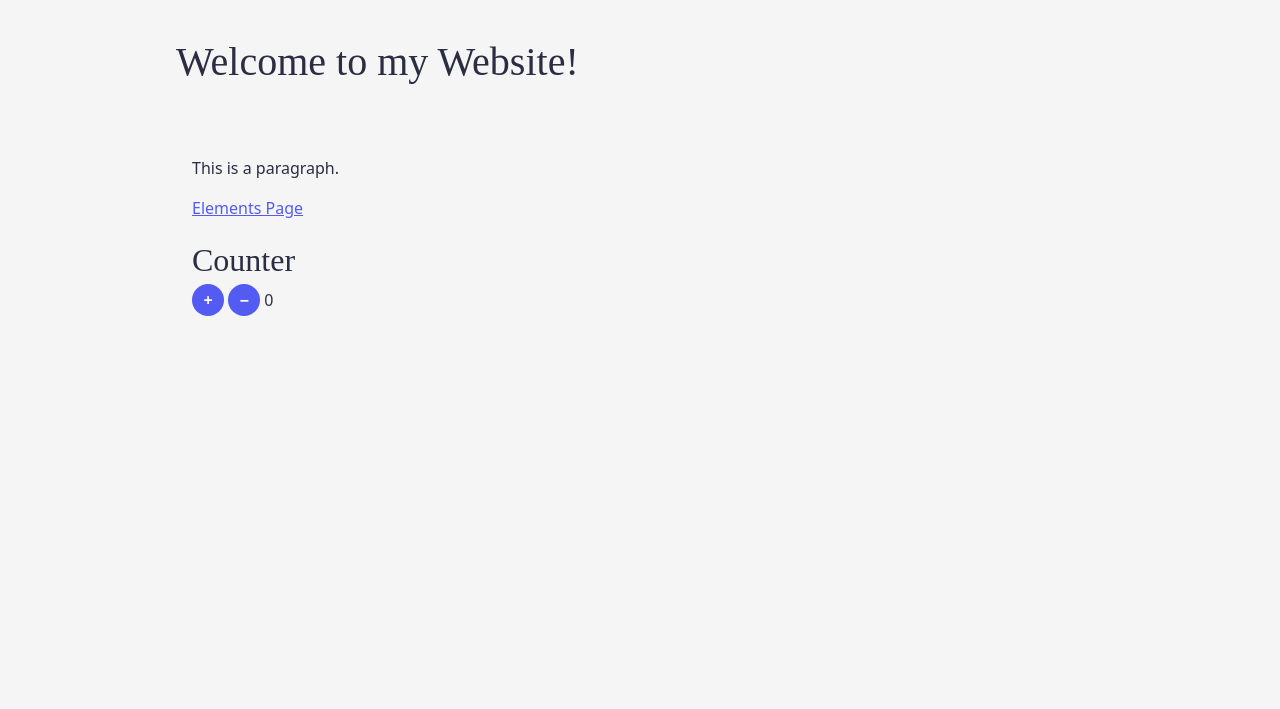
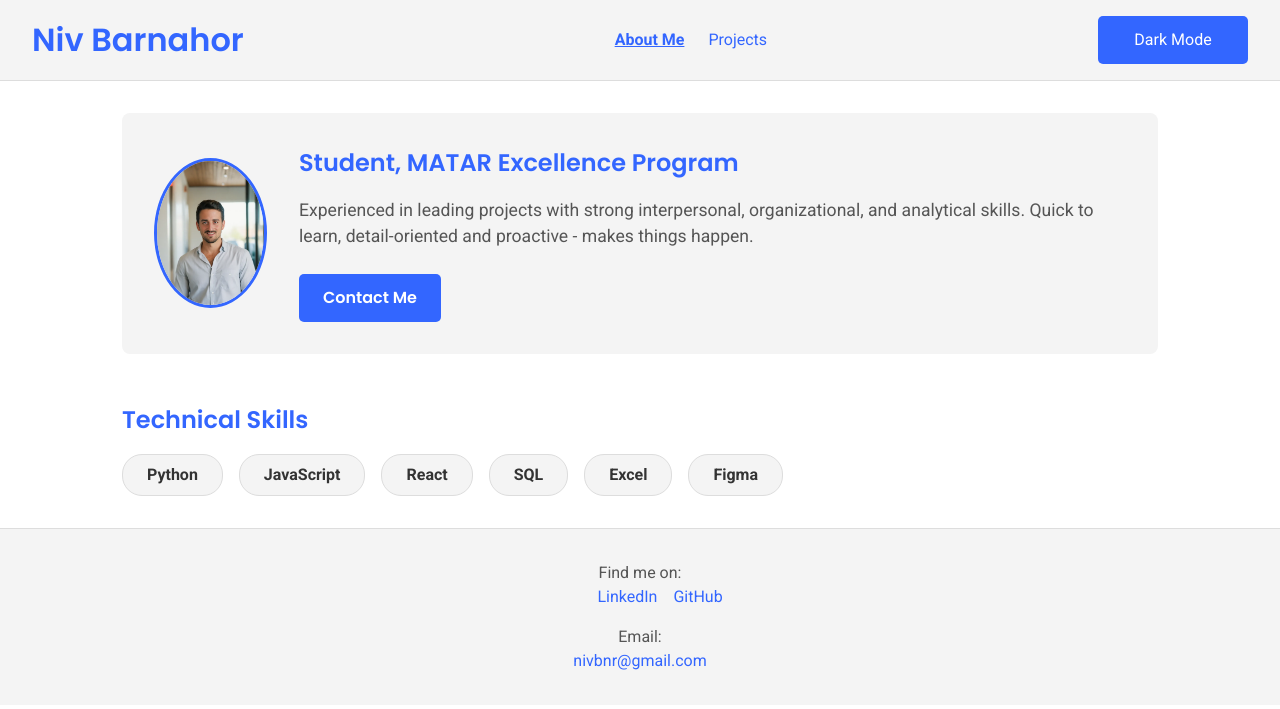
Before and after one commit to nivbn/jam_ex1_niv, a website built with Vite: page index.html in a window 1280 px wide. Built offline with nearby package versions, Linux system fonts and the light colour scheme; a web font is replaced by a local one.

Commit message:
website draft

```diff
--- a/index.html
+++ b/index.html
@@ -1,28 +1,68 @@
 <!DOCTYPE html>
-<html lang="en">
-  <head>
-    <meta charset="UTF-8" />
-    <link rel="icon" type="image/svg+xml" href="/favicon.png" />
-    <meta name="viewport" content="width=device-width, initial-scale=1.0" />
-    <title>My Website</title>
-    <link href="/styles/main.css" rel="stylesheet" />
-  </head>
-  <body>
-    <header role="banner">
-      <h1>Welcome to my Website!</h1>
+<html lang="en" dir="ltr">
+<head>
+    <meta charset="UTF-8">
+    <meta name="viewport" content="width=device-width, initial-scale=1.0">
+    <title>Niv Barnahor - Personal Portfolio</title>
+    <link rel="stylesheet" href="styles/reset.css">
+    <link rel="stylesheet" href="styles/main.css">
+    <script src="main.js" defer></script>
+</head>
+<body>
+
+    <header>
+        <div class="logo">
+            <h1><a href="index.html">Niv Barnahor</a></h1>
+        </div>
+        <nav>
+            <ul>
+                <li><a href="index.html" class="active">About Me</a></li>
+                <li><a href="projects.html">Projects</a></li>
+            </ul>
+        </nav>
+        <button id="mode-toggle"> Dark Mode</button>
     </header>
-    <main>
-      <p>This is a paragraph.</p>
-      <a href="/elements.html">Elements Page</a>
 
-      <div class="counter">
-        <h2>Counter</h2>
-        <button id="increment" class="counter-button">+</button>
-        <button id="decrement" class="counter-button">−</button>
-        <span id="count">0</span>
-      </div>
+    <main class="main-layout">
+
+        <section class="hero-section">
+            <img src="/profile_pic.png" alt="Niv Barnahor - Profile Picture" class="profile-pic">
+
+            <div class="hero-text">
+                <h2>Student, MATAR Excellence Program</h2>
+                <p>Experienced in leading projects with strong interpersonal, organizational, and analytical skills. Quick to learn, detail-oriented and proactive - makes things happen.</p>
+
+                <a href="mailto:nivbnr@gmail.com" class="cta-button">Contact Me</a>
+            </div>
+        </section>
+
+        <section class="skills-section">
+            <h2>Technical Skills</h2>
+            <div class="skills-grid">
+                <div class="skill-card">Python</div>
+                <div class="skill-card">JavaScript</div>
+                <div class="skill-card">React</div>
+                <div class="skill-card">SQL</div>
+                <div class="skill-card">Excel</div>
+                <div class="skill-card">Figma</div>
+            </div>
+        </section>
+
     </main>
 
-    <script type="module" src="/main.js"></script>
-  </body>
+<footer>
+    <div class="footer-content">
+        <p>Find me on:</p>
+        <ul class="social-links">
+            <li><a href="https://www.linkedin.com/in/niv-barnahor-657a66311/" target="_blank">LinkedIn</a></li>
+            <li><a href="https://github.com/nivbn" target="_blank">GitHub</a></li>
+        </ul>
+        <p class="email-details">
+            Email:
+            <br> <a href="mailto:nivbnr@gmail.com">nivbnr@gmail.com</a>
+        </p>
+    </div>
+</footer>
+
+</body>
 </html>
--- a/main.js
+++ b/main.js
@@ -1,19 +1,21 @@
-console.log("Hello World!");
-setupCounter();
+document.addEventListener('DOMContentLoaded', () => {
 
-function setupCounter() {
-  let count = 0;
+    const modeToggle = document.getElementById('mode-toggle');
+    const body = document.body;
 
-  function increment() {
-    count++;
-    document.querySelector("#count").innerHTML = count;
-  }
 
-  function decrement() {
-    count--;
-    document.querySelector("#count").innerHTML = count;
-  }
+    body.classList.add('light-mode');
 
-  document.querySelector("#increment").addEventListener("click", increment);
-  document.querySelector("#decrement").addEventListener("click", decrement);
-}
+    modeToggle.addEventListener('click', () => {
+
+        body.classList.toggle('light-mode');
+        body.classList.toggle('dark-mode');
+
+        if (body.classList.contains('dark-mode')) {
+            modeToggle.textContent = 'Light Mode';
+        } else {
+            modeToggle.textContent = 'Dark Mode';
+        }
+    });
+
+});
--- a/styles/main.css
+++ b/styles/main.css
@@ -1,158 +1,214 @@
-@import url("reset.css");
-/* This is a custom font from google fonts */
-@import url("https://fonts.googleapis.com/css2?family=Frank+Ruhl+Libre:wght@300..900&display=swap");
+@import url('https://fonts.googleapis.com/css2?family=Poppins:wght@600&family=Roboto:wght@400;700&display=swap');
 
-/* what is :root? https://developer.mozilla.org/en-US/docs/Web/CSS/:root */
 :root {
-  /* Define design variables */
-  --color-primary: #2b2d42;
-  --color-secondary: #bfc6d2;
-  --color-background: #f5f5f5;
-  --color-accent: #535bf2;
+    --font-heading: 'Poppins', sans-serif;
+    --font-body: 'Roboto', sans-serif;
 
-  --border-radius: 0.5rem;
-
-  --font-titles: "Frank Ruhl Libre", serif;
-  --font-body: system-ui, sans-serif; /* system-ui matches the user's system font */
+    --primary-color: #3366ff;
+    --primary-hover: #254cbe;
+    --background-main: #ffffff;
+    --background-secondary: #f4f4f4;
+    --text-main: #333333;
+    --text-light: #555555;
+    --border-color: #dddddd;
+    --shadow-color: rgba(0, 0, 0, 0.1);
 }
 
+body.dark-mode {
+    --primary-color: #55aaff;
+    --primary-hover: #77bbff;
+    --background-main: #1a1a1a;
+    --background-secondary: #2c2c2c;
+    --text-main: #f0f0f0;
+    --text-light: #bbbbbb;
+    --border-color: #444444;
+    --shadow-color: rgba(0, 0, 0, 0.4);
+}
+/* --------------------------------- */
+
+
+/* ----- Global Styles ----- */
 body {
-  color: var(--color-primary);
-  background-color: var(--color-background);
-  font-family: var(--font-body);
+    font-family: var(--font-body);
+    background-color: var(--background-main);
+    color: var(--text-main);
+    line-height: 1.6;
+    transition: background-color 0.4s ease, color 0.4s ease;
 }
 
-/* Layout */
-main {
-  padding: 2rem;
+h1, h2, h3 {
+    font-family: var(--font-heading);
+    color: var(--primary-color);
+    margin-bottom: 1rem;
+    transition: color 0.4s ease;
 }
 
-header {
-  padding: 1rem;
+a {
+    color: var(--primary-color);
+    text-decoration: none;
+    transition: color 0.3s ease;
 }
 
-main,
-header,
-nav {
-  max-width: 60rem;
-  margin: 0 auto;
+a:hover {
+    text-decoration: underline;
+    color: var(--primary-hover);
 }
 
-article,
-nav {
-  padding: 1rem 0;
+img.profile-pic {
+    width: 150px;
+    height: 150px;
+    border-radius: 50%;
+    border: 3px solid var(--primary-color);
+    object-fit: cover;
 }
 
-.rtl {
-  direction: rtl;
+.main-layout {
+    max-width: 1100px;
+    margin: 0 auto;
+    padding: 2rem;
+    display: flex;
+    flex-direction: column;
+    gap: 3rem;
 }
 
-/* Text */
-p {
-  margin: 1rem 0;
+/* ----- Header & Footer ----- */
+header {
+    display: flex;
+    justify-content: space-between;
+    align-items: center;
+    padding: 1rem 2rem;
+    background-color: var(--background-secondary);
+    border-bottom: 1px solid var(--border-color);
+    transition: background-color 0.4s ease, border-color 0.4s ease;
+}
+header .logo h1 { margin-bottom: 0; }
+header .logo a { text-decoration: none; }
+header nav ul {
+    display: flex;
+    list-style: none;
+    gap: 1.5rem;
+}
+header nav a.active {
+    font-weight: bold;
+    text-decoration: underline;
 }
 
-ul,
-ol {
-  margin-top: 0.5rem;
+footer {
+    text-align: center;
+    padding: 2rem;
+    background-color: var(--background-secondary);
+    border-top: 1px solid var(--border-color);
+    color: var(--text-light);
+    transition: background-color 0.4s ease, border-color 0.4s ease;
+}
+footer .social-links {
+    display: flex;
+    justify-content: center;
+    gap: 1rem;
+    list-style: none;
+    margin-bottom: 1rem;
 }
 
-li {
-  margin-top: 0.3rem;
+/* ----- Components (Buttons) ----- */
+button, .cta-button {
+    font-family: var(--font-heading);
+    background-color: var(--primary-color);
+    color: #ffffff;
+    border: none;
+    border-radius: 5px;
+    padding: 0.75rem 1.5rem;
+    font-size: 1rem;
+    cursor: pointer;
+    text-decoration: none;
+    display: inline-block;
+    transition: background-color 0.3s ease, transform 0.2s ease;
+}
+button:hover, .cta-button:hover {
+    background-color: var(--primary-hover);
+    transform: translateY(-2px);
+    text-decoration: none;
+    color: #ffffff;
+}
+#mode-toggle {
+    min-width: 150px;
 }
 
-h1,
-h2,
-h3,
-h4,
-h5,
-h6 {
-  margin-top: 1rem;
-  font-family: var(--font-titles);
-  font-weight: 500;
-  font-optical-sizing: auto;
+
+/* ----- index.html ----- */
+.hero-section {
+    display: flex;
+    align-items: center;
+    gap: 2rem;
+    background-color: var(--background-secondary);
+    padding: 2rem;
+    border-radius: 8px;
+    transition: background-color 0.4s ease;
+}
+.hero-text p {
+    font-size: 1.1rem;
+    color: var(--text-light);
+    margin-bottom: 1.5rem;
 }
 
-h1 {
-  font-size: 2.5em;
+.skills-grid {
+    display: flex;
+    flex-wrap: wrap;
+    gap: 1rem;
+}
+.skill-card {
+    background-color: var(--background-secondary);
+    border: 1px solid var(--border-color);
+    padding: 0.5rem 1.5rem;
+    border-radius: 20px;
+    font-weight: bold;
+    transition: background-color 0.4s ease, border-color 0.4s ease;
 }
 
-h2 {
-  font-size: 2em;
+/* ----- projects.html ----- */
+.page-title {
+    text-align: center;
+    font-size: 2.5rem;
 }
-
-h3 {
-  font-size: 1.5em;
+.project-gallery {
+    display: flex;
+    flex-wrap: wrap;
+    justify-content: center;
+    gap: 1.5rem;
 }
-
-h4 {
-  font-size: 1.2em;
+.project-card {
+    background-color: var(--background-secondary);
+    border: 1px solid var(--border-color);
+    border-radius: 8px;
+    padding: 1.5rem;
+    width: 320px;
+    box-shadow: 0 4px 8px var(--shadow-color);
+    display: flex;
+    flex-direction: column;
+    transition: all 0.4s ease;
 }
-
-h5 {
-  font-size: 1em;
+.project-card:hover {
+    transform: translateY(-5px);
+    box-shadow: 0 6px 12px var(--shadow-color);
 }
-
-h6 {
-  font-size: 0.83em;
+.project-card h3 {
+    margin-bottom: 0.5rem;
 }
-
-blockquote {
-  padding-left: 1rem;
-  border-left: 2px solid var(--color-secondary);
+.project-card p {
+    color: var(--text-light);
+    flex-grow: 1;
+    margin-bottom: 1rem;
 }
-
-/* Links */
-a {
-  color: var(--color-accent);
-  text-decoration: underline;
+.project-card .labels {
+    margin-bottom: 1rem;
+    display: flex;
+    flex-wrap: wrap;
+    gap: 0.5rem;
 }
-a:hover {
-  text-decoration: none;
+.project-card .labels span {
+    background-color: var(--background-main);
+    color: var(--text-light);
+    font-size: 0.75rem;
+    padding: 0.25rem 0.75rem;
+    border-radius: 12px;
+    border: 1px solid var(--border-color);
 }
-
-/* Tables */
-table {
-  margin-top: 1.5rem;
-  border-spacing: 0px;
-  border-collapse: collapse;
-}
-table td,
-table th {
-  padding: 0.5rem;
-  border: 1px solid var(--color-secondary);
-}
-
-/* Forms */
-input,
-button,
-textarea,
-select {
-  padding: 0.2em 0.5em;
-  border: 1px solid var(--color-secondary);
-  border-radius: var(--border-radius);
-}
-
-fieldset {
-  margin-top: 1.5rem;
-  border: 1px solid var(--color-secondary);
-}
-
-.counter-button {
-  background-color: var(--color-accent);
-  width: 2rem;
-  height: 2rem;
-  color: white;
-  border: none;
-  border-radius: 1000px; /* Make the button round */
-  cursor: pointer;
-  font-weight: bold;
-
-  &:hover {
-    filter: brightness(120%);
-  }
-
-  &:active {
-    filter: brightness(80%);
-  }
-}
```
Also changed, not shown: projects.html (added, +104 -0 lines), public/profile_pic.png (added).
